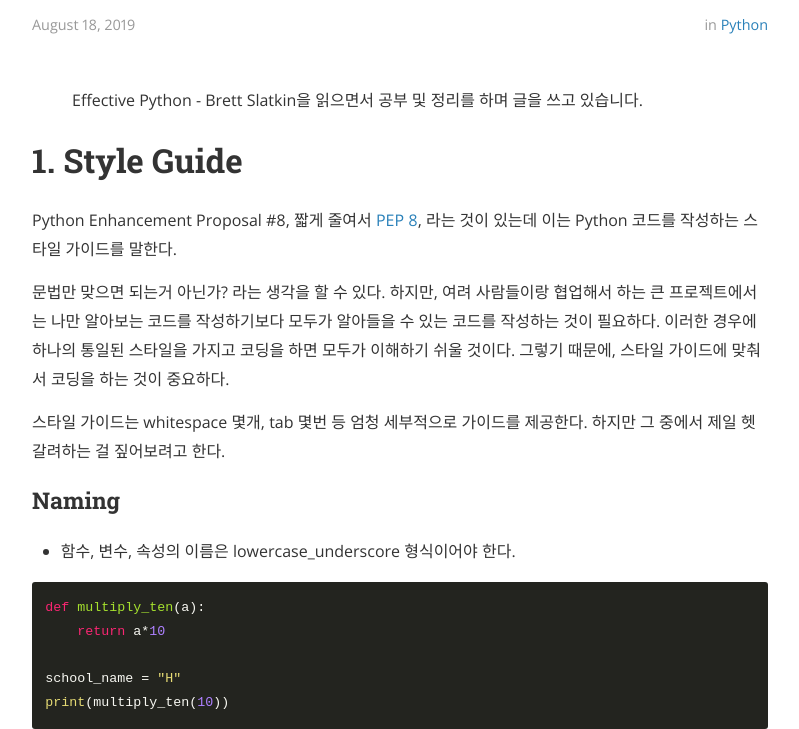
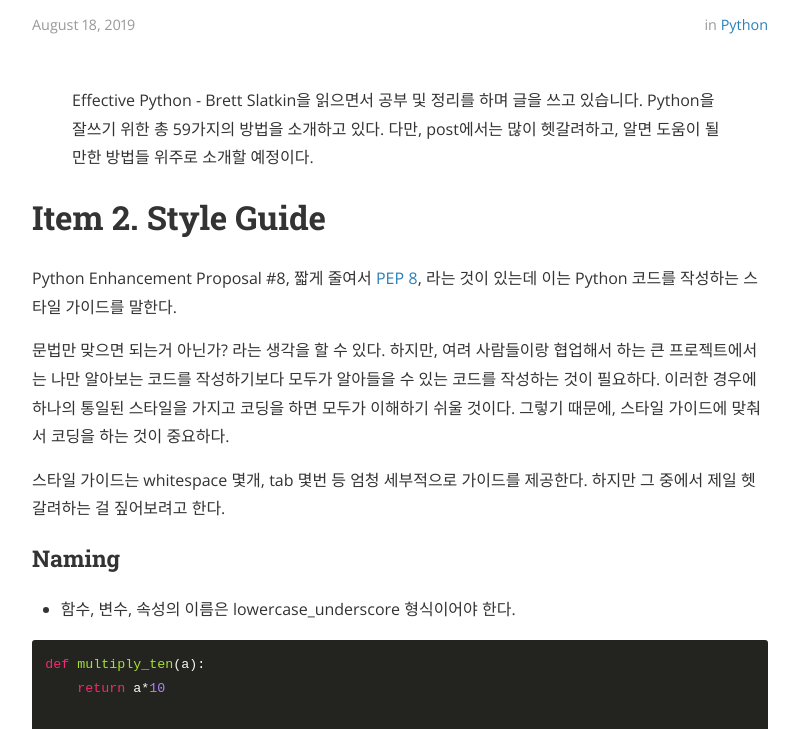
Before and after one commit to dojinkimm/dojinkimm.github.io, a Jekyll site: the page built from _posts/2019-08-18-effective-python-1.md, in a window 1280 px wide and 900 px high, scrolled down 422 px, cut to the strip 171-900 px from the top of the window. Shown: the whole strip, without its empty margins (240-1039 px from the left). Built offline with Jekyll 4.4.1, drawn with Linux system fonts in a browser that asks for light colours; nearby versions of some CDN libraries; comment, search, counter and statistics services are not loaded; some of the changed text lies outside the part shown.

Commit message:
fix effective-python1

````diff
--- a/_posts/2019-08-18-effective-python-1.md
+++ b/_posts/2019-08-18-effective-python-1.md
@@ -8,9 +8,9 @@
 cover:  "/assets/instacode.png"
 ---
 
-> Effective Python - Brett Slatkin을 읽으면서 공부 및 정리를 하며 글을 쓰고 있습니다.
+> Effective Python - Brett Slatkin을 읽으면서 공부 및 정리를 하며 글을 쓰고 있습니다. Python을 잘쓰기 위한 총 59가지의 방법을 소개하고 있다. 다만, post에서는 많이 헷갈려하고, 알면 도움이 될만한 방법들 위주로 소개할 예정이다.
 
-# 1. Style Guide
+# Item 2. Style Guide
 
 Python Enhancement Proposal #8, 짧게 줄여서 [PEP 8](https://www.python.org/dev/peps/pep-0008/), 라는 것이 있는데 이는 Python 코드를 작성하는 스타일 가이드를 말한다.
 
@@ -64,7 +64,7 @@
 - 비어있지 않는 value 확인할 때도 비슷하다.
 - `import ...` 는 항상 파일 맨 위에 위치한다.
 
-# 2. bytes, str 차이
+# Item 3. bytes, str 차이
 
 Python3 에서
 
@@ -104,7 +104,7 @@
     f.write(os.urandom(10))
 ```
 
-# 3. List Comprehension
+# Item 7,8. List Comprehension
 
 map, filter를 사용하는 것보다 list comprhension을 사용하는 것을 추천한다. List comprehension은 한 눈에 보기가 쉽기 때문이다.
 
@@ -128,6 +128,9 @@
         flat.extend(sublist2)
 ```
 
+
+# Item 9. Generator
+
 또한, list comprehension이 매우 크다면 `Generator` 사용을 고려해야 한다. Input이 매우 크면 시간도 매우 오래 걸릴뿐더러 메모리도 많이 잡아먹기 때문이다. Generator는 전체 output을 한번에 연산을 하는 것이 아니라 iterator로 해당하는 expression에 도달하면 item을 하나씩 yield를 한다.
 
 Generator는 list comprehension처럼 생긴 문법을 [] 가 아닌 ()에 두면 된다. 다만 generator를 바로 print하면 generator의 object이 반환될 것이다. 그래서 generator를 iterate하는 것이 중요하다. Iterate하면 iterate 할 때마다 연산을 하게 된다.
````
